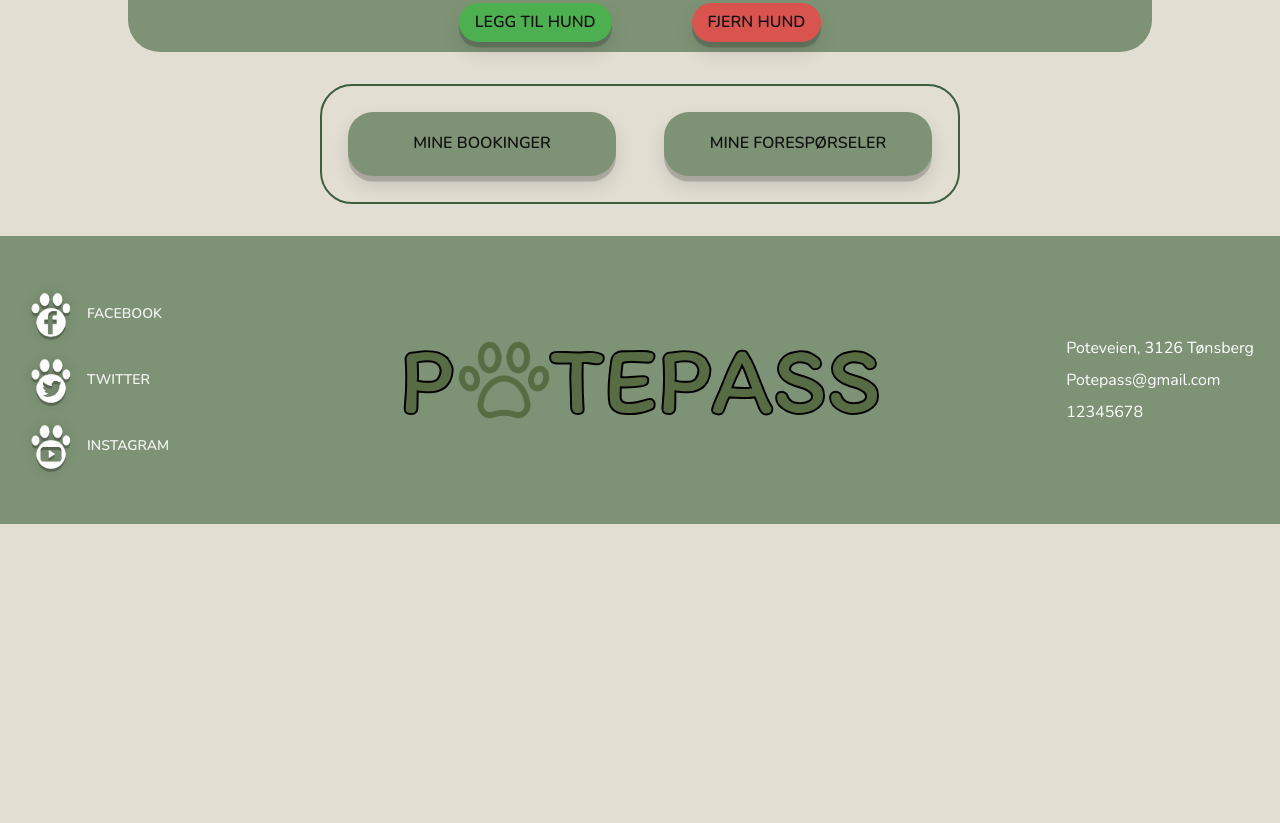
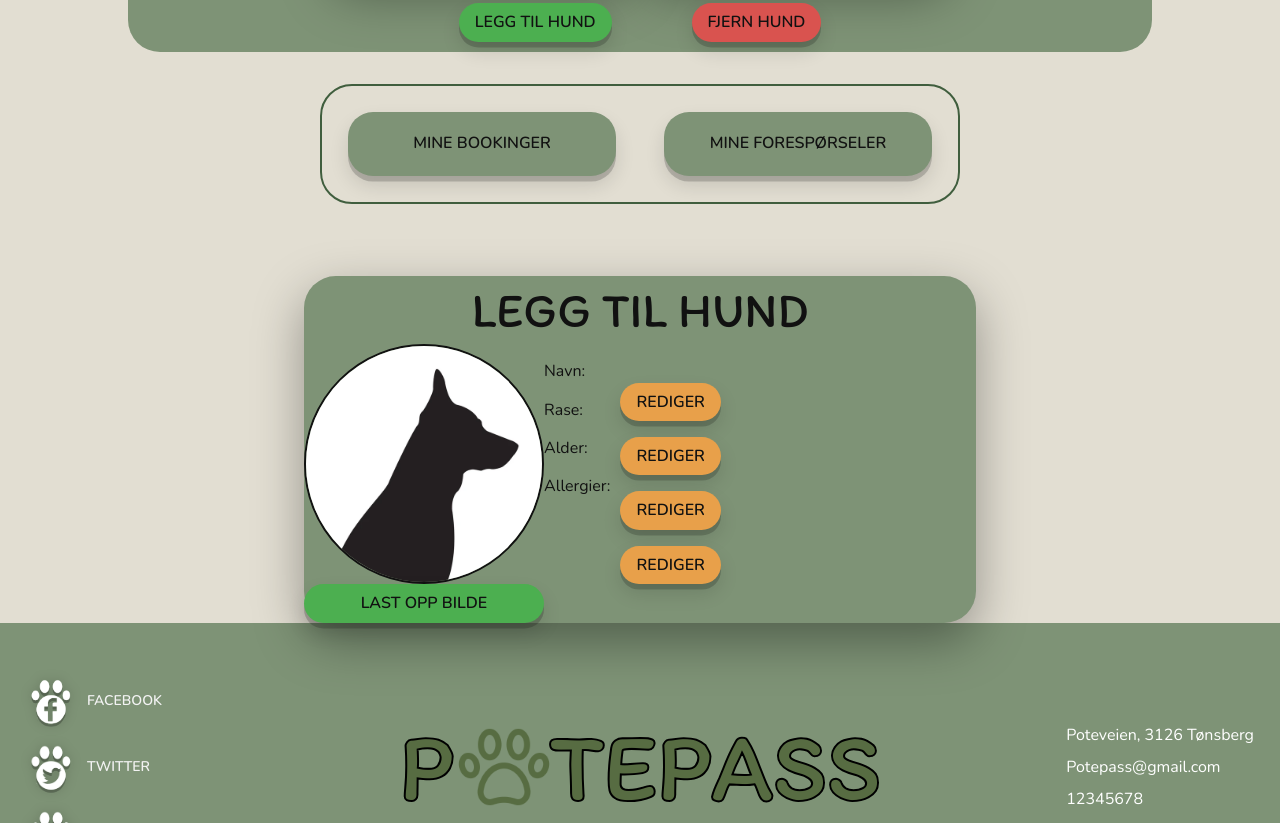
Before and after one commit to Creaturebrush/Arbeidskrav_Potepass, a website built with Vite: page src/Pages/profile/profile.html in a window 1280 px wide. Shown: the part 1195-2018 px from the top of the page. Before the commit the page ends 1719 px from the top, so only its background shows below. Built offline with nearby package versions, Linux system fonts and the light colour scheme.

Commit message:
Started modal in the same branch

```diff
--- a/src/Pages/profile/profile.css
+++ b/src/Pages/profile/profile.css
@@ -60,6 +60,7 @@ h2 {
   width: 30%;
   margin-top: 1rem;
   margin-bottom: 1rem;
+  box-shadow: 0 18px 50px rgba(0, 0, 0, 0.35);
 }
 
 .dog-card-info {
@@ -96,8 +97,42 @@ h2 {
 }
 
 /* OVERLAYS */
+.p-modal {
+  width: min(42rem, calc(100% - 2rem));
+  background-color: var(--primary);
+  border-radius: 2rem;
+  inset: 0;
+  z-index: 9999;
+  position: relative;
+  margin: 4.5rem auto 0;
+  box-shadow: 0 18px 50px rgba(0, 0, 0, 0.35);
+}
 
 /* ADD DOG */
+.add-dog-modal {
+  display: flex;
+}
+.add-dog-modal .image-container {
+  display: flex;
+  flex-direction: column;
+}
+
+.add-dog-modal .image-container img {
+  width: 15rem;
+  border-radius: 100%;
+  border: solid 2px var(--text);
+}
+
+.add-dog-modal .dog-info {
+  display: block;
+}
+
+.add-dog-modal .btn-container {
+  display: flex;
+  flex-direction: column;
+  gap: 1rem;
+}
+
 /* ERROR ADD/EDIT */
 /* SUCCESS ADD/EDIT */
 /* EDIT DOG */
--- a/src/Pages/profile/profile.html
+++ b/src/Pages/profile/profile.html
@@ -78,12 +78,29 @@
           <button class="btn">MINE BOOKINGER</button>
           <button class="btn">MINE FORESPØRSELER</button>
         </div>
+      </section>
 
-        <div class="add-dog-overlay">
-
+      <div class="p-modal">
+        <h2>LEGG TIL HUND</h2>
+        <div class="add-dog-modal">
+        <div class="image-container">
+          <img src="/public/images/dogicon.png" alt="">
+          <button class="btn btn-success">LAST OPP BILDE</button>
         </div>
-
-      </section>
+        <div class="dog-info">
+                <p>Navn:</p>
+                <p>Rase:</p>
+                <p>Alder:</p>
+                <p>Allergier:</p>
+          </div>
+          <div class="btn-container">
+              <button class="btn btn-warning">REDIGER</button>
+              <button class="btn btn-warning">REDIGER</button>
+              <button class="btn btn-warning">REDIGER</button>
+              <button class="btn btn-warning">REDIGER</button>
+            </div>
+            </div>
+      </div>
     </main>
 
     <site-footer></site-footer>
```
